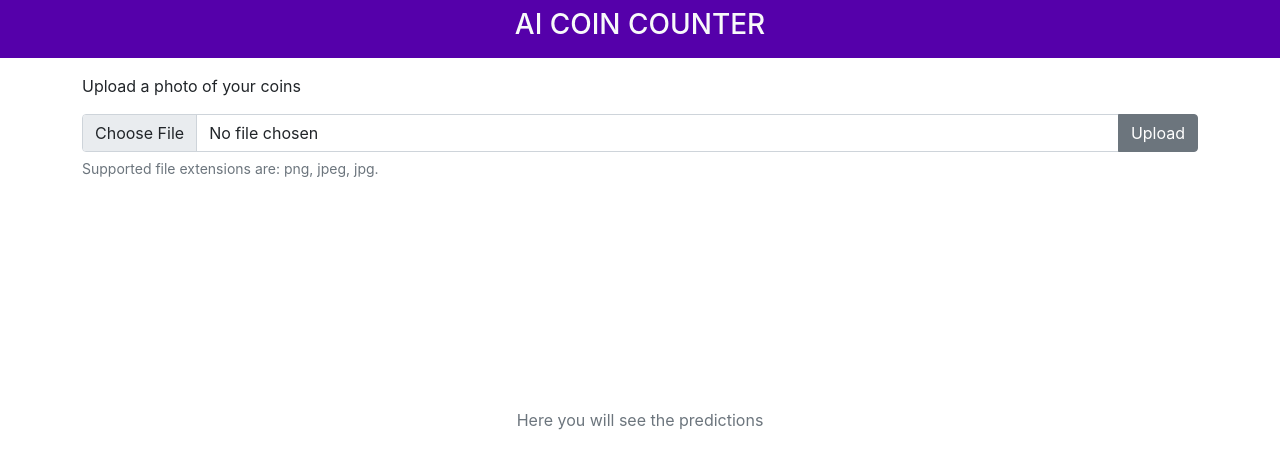
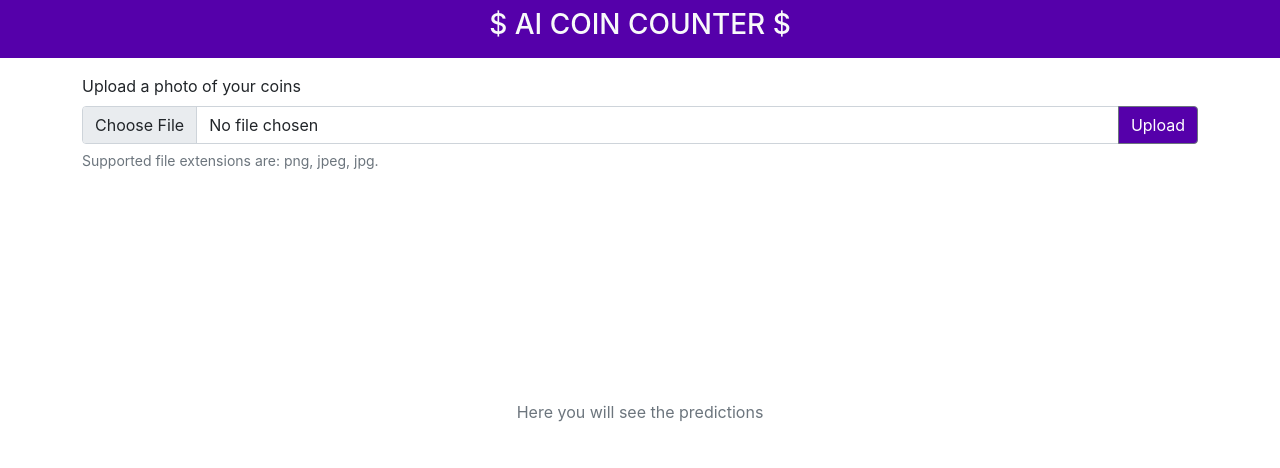
Before and after one commit to KKofta/AI-Coin-Counter, a React (Create React App) app in the folder src/frontend/: page / in a window 1280 px wide. Shown: the top 468 px of the page. Built offline with nearby package versions, Linux system fonts and the light colour scheme.

Commit message:
Add uploading to azure blob storage

```diff
--- a/src/frontend/src/api/apiconfig.json
+++ b/src/frontend/src/api/apiconfig.json
@@ -4,8 +4,8 @@
     "PredictionKey": "*"
   },
   "AzureStorageApi": {
-    "SasToken" : "*",
-    "ContainerName" : "*",
-    "StorageAccountName" : "*"
+    "SasToken" : "sv=2020-08-04&ss=bfqt&srt=sco&sp=rwdlacupitfx&se=2022-12-05T19:44:59Z&st=2021-12-05T11:44:59Z&spr=https&sig=1Dg7VEWPL59y4p3A%2Fj4N9MdLpdLvMtt4Eq5LeCV%2BVzE%3D",
+    "ContainerName" : "imgcontainer",
+    "StorageAccountName" : "aicoincounterstorage"
   }
 }
--- a/src/frontend/src/components/FileUploadCard.tsx
+++ b/src/frontend/src/components/FileUploadCard.tsx
@@ -3,7 +3,7 @@ import * as React from "react";
 
 export const FileUploadCard = (props: any) => (
     <div>
-        <div className="my-3">Upload a photo of your coins</div>
+        <div className="mb-2 mt-3">Upload a photo of your coins</div>
         <FormGroup>
             <div className="mb-1">
                 <InputGroup>
@@ -13,7 +13,7 @@ export const FileUploadCard = (props: any) => (
                         name="file"
                         type="file"
                     />
-                    <Button type="submit" onClick={props.onFileUpload}>Upload</Button>
+                    <Button type="submit" onClick={props.onFileUpload} style={{backgroundColor: "#50A"}}>Upload</Button>
                 </InputGroup>
             </div>
             <div>
--- a/src/frontend/src/components/NavigationBar.tsx
+++ b/src/frontend/src/components/NavigationBar.tsx
@@ -5,7 +5,7 @@ const NavigationBar = () => {
     return (
         <Navbar dark container="fluid" style={{backgroundColor: "#50A"}}>
             <div className="col-12 text-center">
-                <h3 className="text-light">AI COIN COUNTER</h3>
+                <h3 className="text-light">$ AI COIN COUNTER $</h3>
             </div>
         </Navbar>
     );
```
